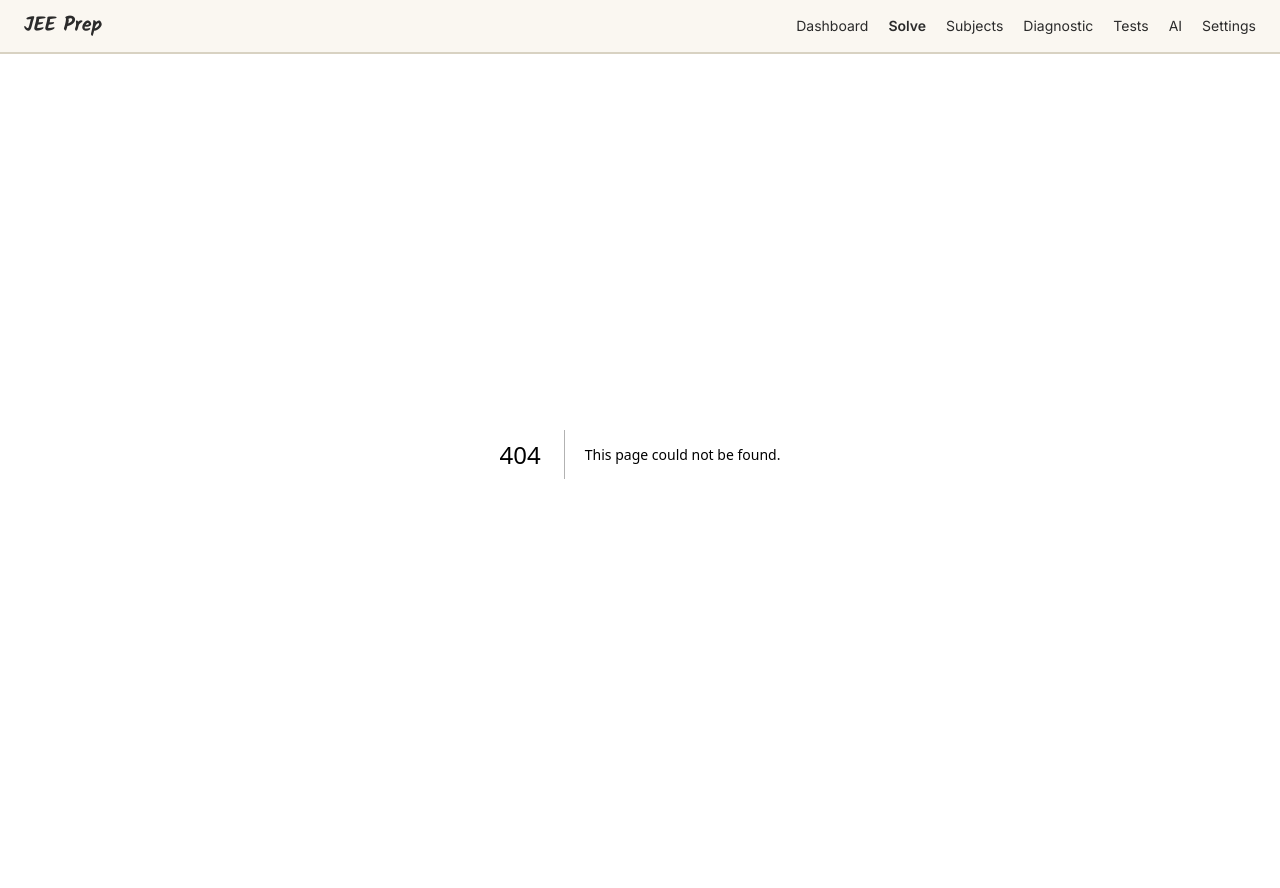
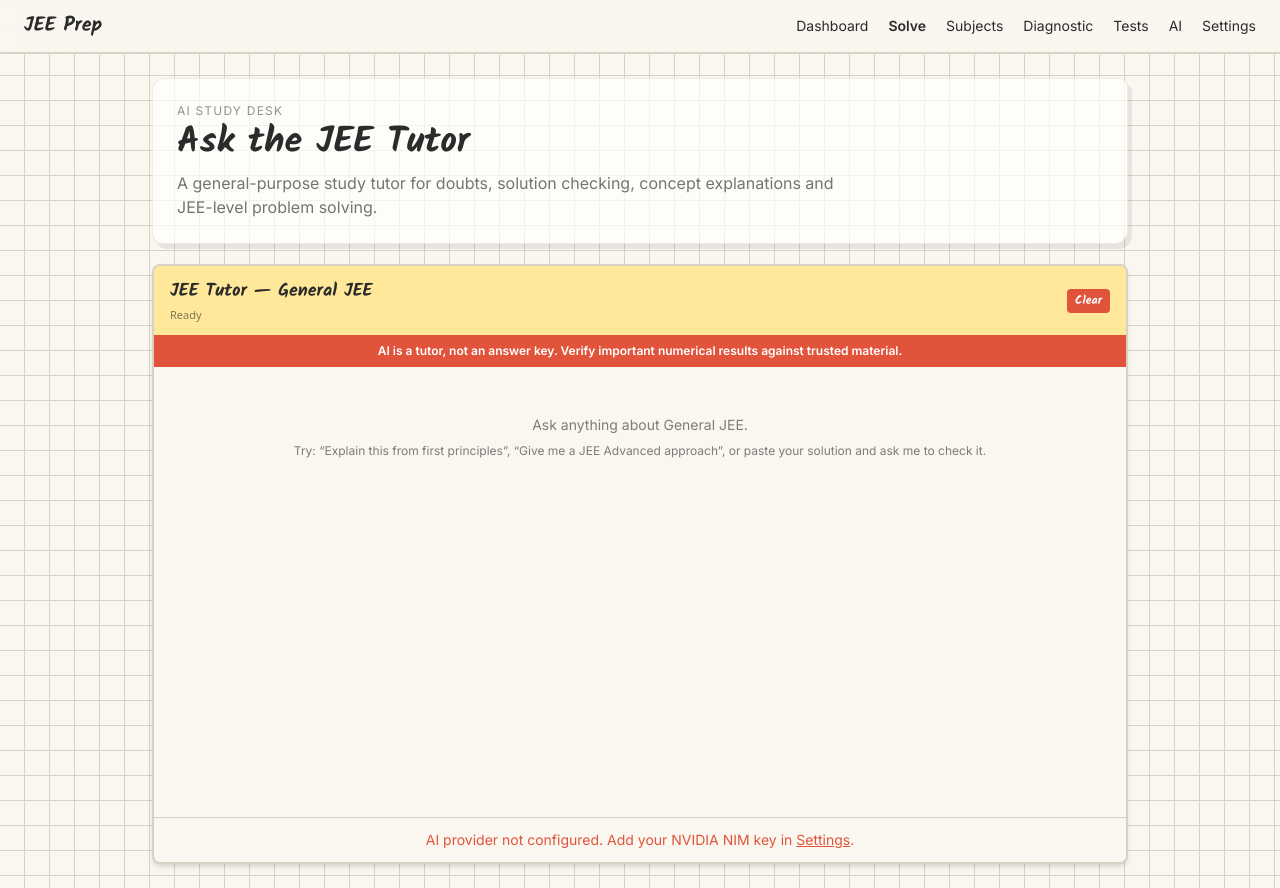
Before and after one commit to hackers-reality/JEE-prep, a Next.js app: page /chat in a window 1280 px wide. Before the commit this address had no page. Before the commit the page ends 854 px from the top, so only its background shows below. Built offline with nearby package versions, Linux system fonts and the light colour scheme.

Commit message:
feat: add working global AI tutor page

```diff
--- /dev/null
+++ b/src/app/chat/page.tsx
@@ -0,0 +1,18 @@
+import { ChatWidget } from "@/components/ChatWidget";
+
+export const dynamic = "force-dynamic";
+
+export default function GlobalChatPage() {
+  const context = `You are operating in the global JEE Prep tutor. No single topic is selected. Use the student's question to identify the relevant JEE Main/Advanced subject and concept. Prefer the official JEE syllabus and the learning material available in the platform when context is provided. If the question requires a specific textbook or official answer key that is not present, say so rather than inventing it.`;
+
+  return (
+    <main className="max-w-5xl mx-auto p-5 sm:p-6 space-y-5">
+      <section className="paper-card p-6">
+        <p className="text-xs uppercase tracking-widest opacity-50">AI study desk</p>
+        <h1 className="font-hand text-4xl font-bold mt-1">Ask the JEE Tutor</h1>
+        <p className="mt-2 opacity-65 max-w-2xl">A general-purpose study tutor for doubts, solution checking, concept explanations and JEE-level problem solving.</p>
+      </section>
+      <ChatWidget topicId="global" topicTitle="General JEE" topicContext={context} />
+    </main>
+  );
+}
```
